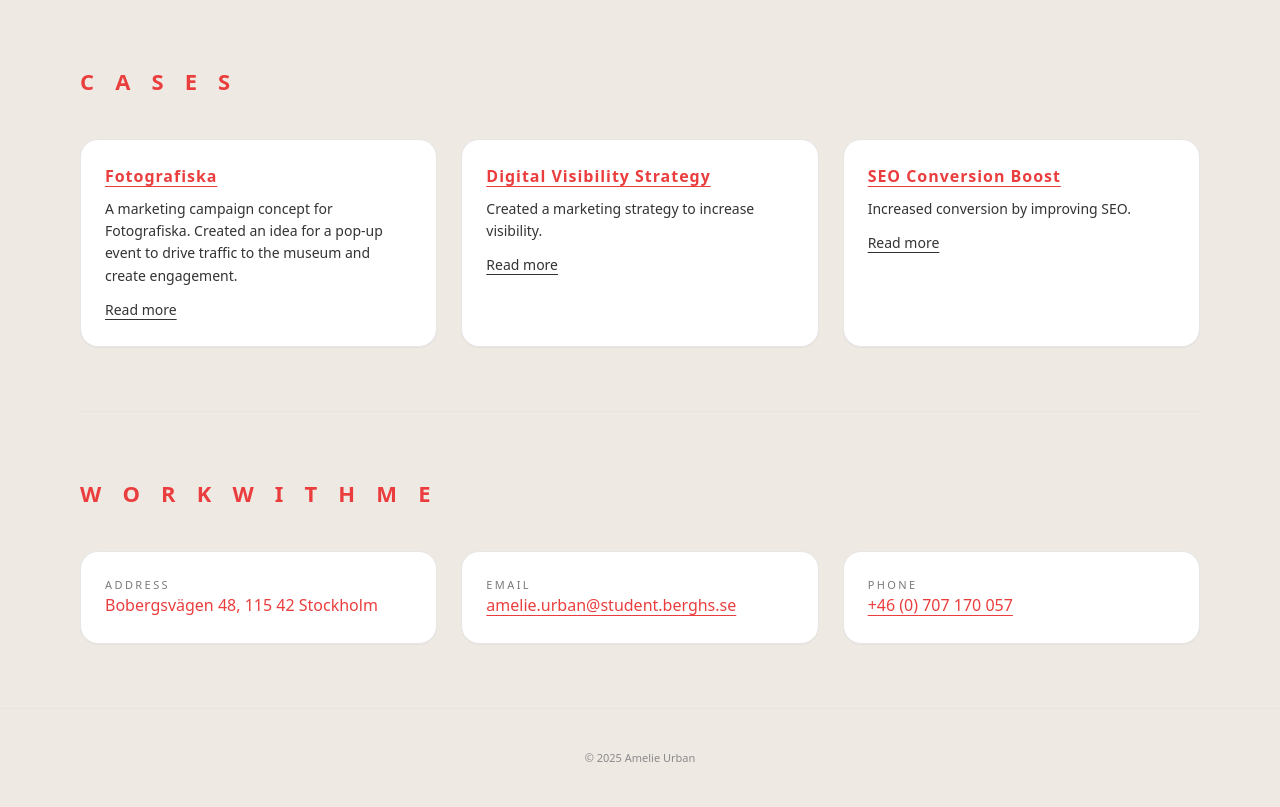
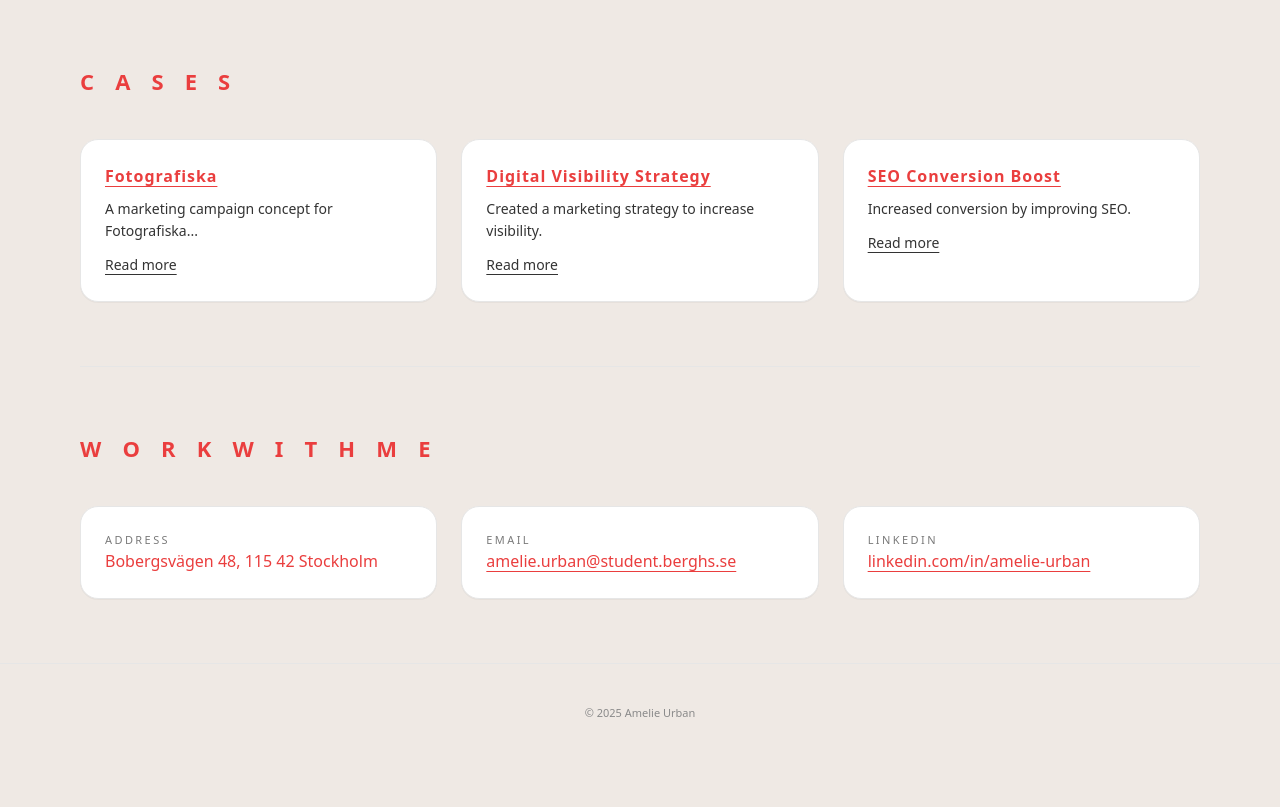
Before and after one commit to amelieurban/amelieurban.github.io, a plain HTML site: page index.html in a window 1280 px wide. Shown: the part 1176-1983 px from the top of the page. After the commit the page ends 1938 px from the top, so only its background shows below. Drawn offline with Linux system fonts and the light colour scheme.

Commit message:
changed again with datalayer etc

```diff
--- a/index.html
+++ b/index.html
@@ -1,7 +1,7 @@
 <!doctype html>
 <html lang="en">
 <head>
-  <!-- Initiera dataLayer tidigt -->
+  <!-- Init dataLayer early -->
   <script>
     window.dataLayer = window.dataLayer || [];
   </script>
@@ -18,13 +18,14 @@
   <meta name="viewport" content="width=device-width, initial-scale=1" />
   <title>Amelie Urban – Portfolio</title>
   <meta name="description" content="Amelie Urban – Growth Marketing Student portfolio" />
+
   <style>
     :root{
-      --bg:#efe9e4;          /* page background (fixat dubbelt #) */
-      --fg:#ea3e3e;          /* main text */
-      --muted:#f34f4f;       /* muted text */
-      --border:#E6E6E6;      /* hairline borders */
-      --card:#FFFFFF;        /* card background */
+      --bg:#efe9e4;
+      --fg:#ea3e3e;
+      --muted:#f34f4f;
+      --border:#E6E6E6;
+      --card:#FFFFFF;
       --shadow-1: 0 1px 0 rgba(0,0,0,0.04);
       --shadow-2: 0 4px 24px rgba(0,0,0,0.08);
       --maxw:1120px;
@@ -56,7 +57,7 @@
     .nav button:hover{opacity:.7}
 
     /* Sections */
-    section{padding:64px 0; border-bottom:1px solid var(--border)}
+    section{padding:64px 0; border-bottom:1px solid var(--border); scroll-margin-top:90px;}
     h1{font-size:clamp(36px,5vw,56px); line-height:1.05; letter-spacing:.32em; margin:0}
     .subtitle{margin-top:18px; letter-spacing:.38em; font-size:12px; color:var(--muted)}
     h2{font-size:clamp(18px,2.4vw,22px); letter-spacing:.35em; font-weight:800; margin:0 0 24px}
@@ -96,8 +97,6 @@
     <div class="container">
       <nav aria-label="Primary">
         <a class="brand" href="#top" aria-label="Home">AMELIE URBAN</a>
-
-        <!-- EN enda UL (nav) med knappar -->
         <ul id="mainNav" class="nav" role="list">
           <li><button type="button" class="menu-btn" data-link="About" data-target="about">About</button></li>
           <li><button type="button" class="menu-btn" data-link="Services" data-target="services">Services</button></li>
@@ -126,30 +125,12 @@
     <section id="services">
       <h2 class="mb-40">S E R V I C E S</h2>
       <div class="grid grid-2">
-        <article class="card">
-          <h3>CRO</h3>
-          <p>Optimizing conversion</p>
-        </article>
-        <article class="card">
-          <h3>SEO &amp; SEM</h3>
-          <p>Search visibility and advertising</p>
-        </article>
-        <article class="card">
-          <h3>Google Analytics</h3>
-          <p>Website traffic performance insights</p>
-        </article>
-        <article class="card">
-          <h3>CRM &amp; Customer Loyalty</h3>
-          <p>Managing relationships, driving retention</p>
-        </article>
-        <article class="card">
-          <h3>Performance Marketing</h3>
-          <p>Data-driven measurable advertising</p>
-        </article>
-        <article class="card">
-          <h3>Content Marketing &amp; Social Media</h3>
-          <p>Engaging audiences with storytelling</p>
-        </article>
+        <article class="card"><h3>CRO</h3><p>Optimizing conversion</p></article>
+        <article class="card"><h3>SEO &amp; SEM</h3><p>Search visibility and advertising</p></article>
+        <article class="card"><h3>Google Analytics</h3><p>Website traffic performance insights</p></article>
+        <article class="card"><h3>CRM &amp; Customer Loyalty</h3><p>Managing relationships, driving retention</p></article>
+        <article class="card"><h3>Performance Marketing</h3><p>Data-driven measurable advertising</p></article>
+        <article class="card"><h3>Content Marketing &amp; Social Media</h3><p>Engaging audiences with storytelling</p></article>
       </div>
     </section>
 
@@ -157,21 +138,16 @@
     <section id="cases">
       <h2 class="mb-40">C A S E S</h2>
       <div class="grid grid-3">
-        <!-- Fotografiska -->
         <article class="card">
-          <h3>
-            <a href="fotografiska.html" class="underline">Fotografiska</a>
-          </h3>
-          <p>A marketing campaign concept for Fotografiska. Created an idea for a pop-up event to drive traffic to the museum and create engagement.</p>
+          <h3><a href="fotografiska.html" class="underline">Fotografiska</a></h3>
+          <p>A marketing campaign concept for Fotografiska...</p>
           <p style="margin-top:12px; font-size:14px"><a class="underline" href="fotografiska.html">Read more</a></p>
         </article>
-        <!-- Case 1 -->
         <article class="card">
           <h3><a href="digital-visibility.html" class="underline">Digital Visibility Strategy</a></h3>
           <p>Created a marketing strategy to increase visibility.</p>
           <p style="margin-top:12px; font-size:14px"><a class="underline" href="digital-visibility.html">Read more</a></p>
         </article>
-        <!-- Case 2 -->
         <article class="card">
           <h3><a href="seo-conversion.html" class="underline">SEO Conversion Boost</a></h3>
           <p>Increased conversion by improving SEO.</p>
@@ -184,18 +160,9 @@
     <section id="contact" style="border-bottom:none">
       <h2 class="mb-40">W O R K   W I T H   M E</h2>
       <div class="grid grid-3">
-        <div class="card">
-          <div class="kicker">Address</div>
-          <div>Bobergsvägen 48, 115 42 Stockholm</div>
-        </div>
-        <div class="card">
-          <div class="kicker">Email</div>
-          <div><a class="underline" href="mailto:amelie.urban@student.berghs.se">amelie.urban@student.berghs.se</a></div>
-        </div>
-        <div class="card">
-          <div class="kicker">Phone</div>
-          <div><a class="underline" href="tel:+46707170057">+46 (0) 707 170 057</a></div>
-        </div>
+        <div class="card"><div class="kicker">Address</div><div>Bobergsvägen 48, 115 42 Stockholm</div></div>
+        <div class="card"><div class="kicker">Email</div><div><a class="underline" href="mailto:amelie.urban@student.berghs.se">amelie.urban@student.berghs.se</a></div></div>
+        <div class="card"><div class="kicker">LinkedIn</div><div><a class="underline" href="https://www.linkedin.com/in/amelie-urban" target="_blank">linkedin.com/in/amelie-urban</a></div></div>
       </div>
     </section>
   </main>
@@ -204,20 +171,20 @@
     © <span id="year"></span> Amelie Urban
   </footer>
 
-  <!-- Din egen JS längst ned: tracking + smooth scroll -->
+  <!-- Custom JS -->
   <script>
     document.getElementById('year').textContent = new Date().getFullYear();
 
     document.querySelectorAll('#mainNav .menu-btn').forEach(function (btn) {
       btn.addEventListener('click', function () {
-        // Skicka event till dataLayer
+        // Push to dataLayer
         window.dataLayer.push({
           event: 'menu_click',
           link_text: btn.dataset.link
         });
 
-        // Scrolla till rätt sektion
-        var target = document.getElementById(btn.dataset.target);
+        // Scroll into view (CSS scroll-margin ensures header offset)
+        const target = document.getElementById(btn.dataset.target);
         if (target) target.scrollIntoView({ behavior: 'smooth' });
       });
     });
```
